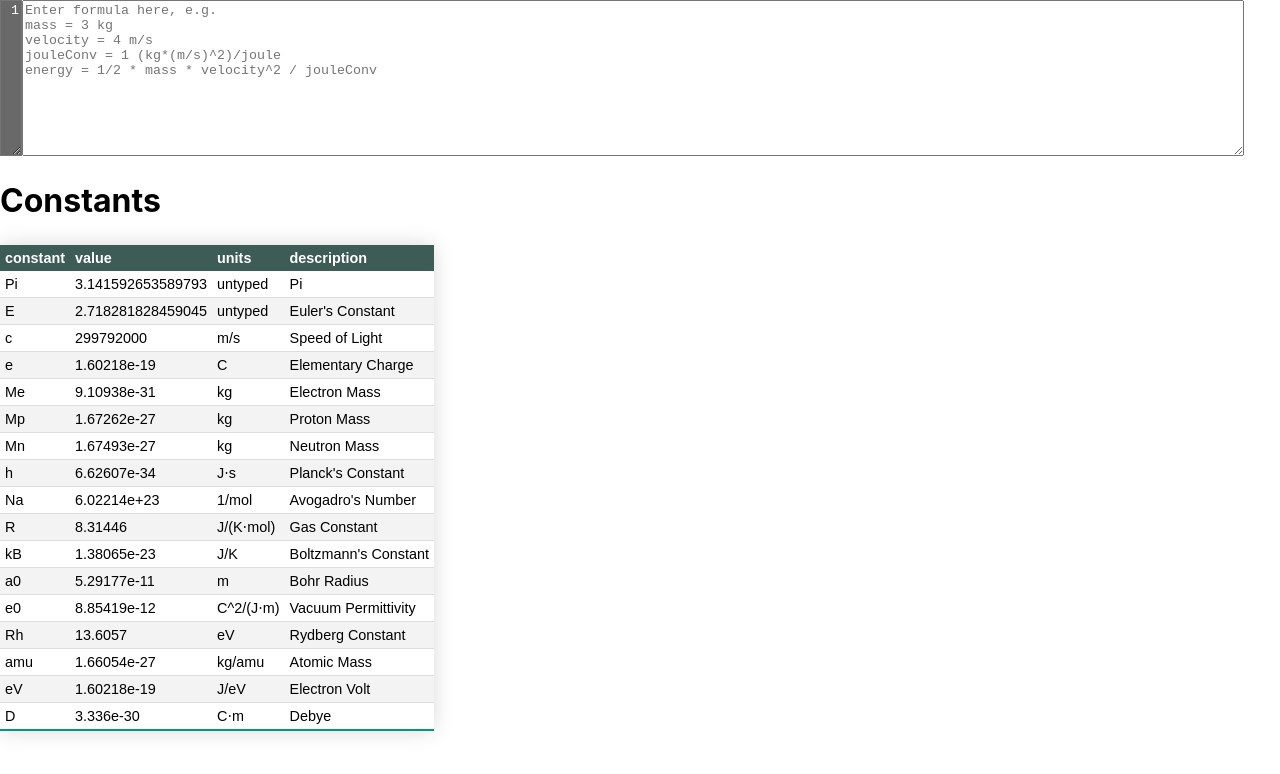
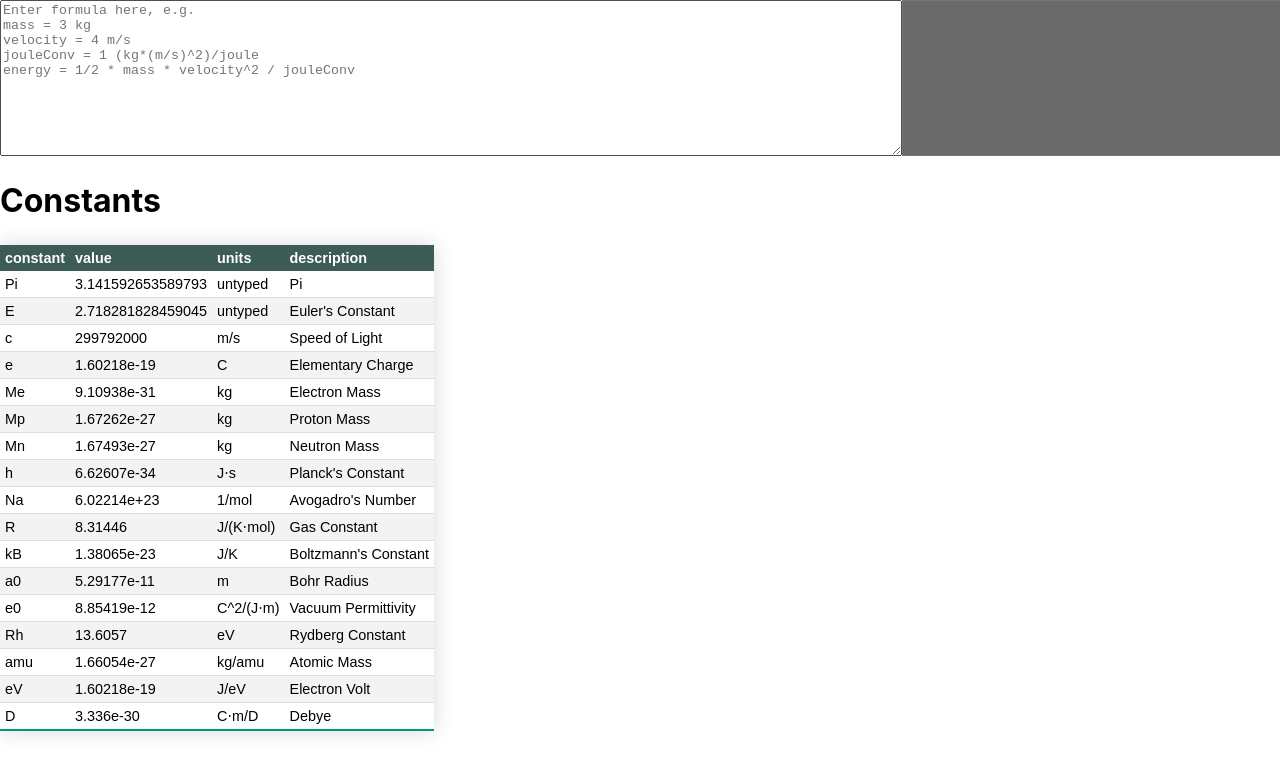
Before and after one commit to smedberg/sci-calc, a React (Create React App) app: page / in a window 1280 px wide. Shown: the top 774 px of the page. Built offline with nearby package versions, Linux system fonts and the light colour scheme.

Commit message:
Better (?) way to display results

```diff
--- a/src/App.js
+++ b/src/App.js
@@ -48,7 +48,7 @@ class App extends React.Component {
     }
     return (
       <span>
-        <FormulaInput formula={this.state.formula} onChange={ changedFormula => { this.setState({formula: changedFormula }) } } />
+        <FormulaInput formula={this.state.formula} results={results} onChange={ changedFormula => { this.setState({formula: changedFormula }) } } />
         <ResultsDisplay results={results} />
         <VariablesDisplay variables={variables} />
         <ConstantsDisplay/>
--- a/src/Calculator.js
+++ b/src/Calculator.js
@@ -22,7 +22,7 @@ const SCIPARSER_CONSTANTS = [
   ["Rh", [13.6057, "eV"], "Rydberg Constant"],
   ["amu", [1.66054e-27, "kg/amu"], "Atomic Mass"],
   ["eV", [1.60218e-19, "J/eV"], "Electron Volt"],
-  ["D", [3.336e-30, "C⋅m"], "Debye"]
+  ["D", [3.336e-30, "C⋅m/D"], "Debye"]
 ];
 
 const SETTER_LINE_REGEXP = /([a-zA-Z][a-zA-Z0-9]*) *= *(.*)/;
@@ -39,8 +39,10 @@ class Calculator {
     const lines = text.split('\n');
     for (let i = 0; i < lines.length; i++) {
       const line = lines[i].trim();
-      if (line === '' || line.startsWith('//')) {
-        result.push(['(blank)', '']);
+      if (line === '') {
+        result.push(['', '', null]);
+      } else if (line.startsWith('//')) {
+        result.push([line, '', null]);
       } else {
         try {
           const setterMatch = SETTER_LINE_REGEXP.exec(line);
@@ -59,13 +61,14 @@ class Calculator {
           }
 
           parsedLine[1] = TypeSimplifier.simplify(parsedLine[1]);
+          parsedLine[2] = null;
           result.push(parsedLine);
         } catch (error) {
           var errorMessage = error.message;
           if (error.location && error.location.start && error.location.start.column) {
             errorMessage = errorMessage + ' (column ' + error.location.start.column + ')';
           }
-          result.push([errorMessage, '']);
+          result.push([errorMessage, '', error]);
         }
       }
     }
--- a/src/FormulaInput.css
+++ b/src/FormulaInput.css
@@ -1,12 +1,20 @@
-.LineNumbering {
+.InputAndResults {
+	white-space:nowrap;
+}
+
+.Results {
 	overflow-y: hidden;
 	background-color: rgb(105,105,105);
 	color: white;
-	text-align: right;
-	vertical-align:top
+	text-align: left;
+	vertical-align:top;
+	width: 30%;
+	display: inline-block;
+	resize: none;
 }
 
 .FormulaInput {
-	width: 95%;
+	width: 70%;
 	resize: vertical;
+	display: inline-block;
 }
--- a/src/FormulaInput.js
+++ b/src/FormulaInput.js
@@ -11,7 +11,7 @@ class FormulaInput extends React.Component {
     this.onScrollChange = this.onScrollChange.bind(this);
     this.onMouseUp = this.onMouseUp.bind(this);
 
-    this.lineNumberingRef= React.createRef();
+    this.resultsRef= React.createRef();
     this.formulaRef= React.createRef();
   }
 
@@ -20,31 +20,22 @@ class FormulaInput extends React.Component {
   }
 
   onScrollChange() {
-    this.lineNumberingRef.current.scrollTop = this.formulaRef.current.scrollTop;
+    this.resultsRef.current.scrollTop = this.formulaRef.current.scrollTop;
   }
 
   onMouseUp(event) {
-    this.lineNumberingRef.current.style.height = event.target.clientHeight + 'px';
+    this.resultsRef.current.style.height = event.target.clientHeight + 'px';
   }
 
   render() {
-    let numLines = this.props.formula.split(/\r|\r\n|\n/).length;
-    const counts = [];
-    for (let i = 0; i < numLines; i++) {
-      counts.push((i + 1).toString());
+    let results = [];
+    for (let i = 0; i < this.props.results.length; i++) {
+      results.push(this.props.results[i][0] + ' ' + this.props.results[i][1]);
     }
-    let countsText = counts.join('\n');
+    let countsText = results.join('\n');
 
     return (
-        <span>
-          <textarea
-            value={countsText}
-            className="LineNumbering"
-            rows="10"
-            cols="2"
-            wrap="off"
-            readOnly
-            ref={this.lineNumberingRef} />
+        <div className="InputAndResults" data-testid="formula-input">
           <textarea
             value={this.props.formula}
             onChange={e => this.onTextChange(e)}
@@ -54,14 +45,21 @@ class FormulaInput extends React.Component {
             placeholder="Enter formula here, e.g.&#10;mass = 3 kg&#10;velocity = 4 m/s&#10;jouleConv = 1 (kg*(m/s)^2)/joule&#10;energy = 1/2 * mass * velocity^2 / jouleConv"
             rows="10"
             nowrap="nowrap"
-            autocomplete="off"
-            autocorrect="off"
-            autocapitalize="off"
-            spellcheck="false"
+            autoComplete="off"
+            autoCorrect="off"
+            autoCapitalize="off"
+            spellCheck="false"
             wrap="off"
             data-testid="formula-text-area"
             ref={this.formulaRef} />
-        </span>
+          <textarea
+            value={countsText}
+            className="Results"
+            rows="10"
+            wrap="off"
+            readOnly
+            ref={this.resultsRef} />
+        </div>
     );
   }
 }
--- a/src/ResultsDisplay.css
+++ b/src/ResultsDisplay.css
@@ -1,31 +1,9 @@
-#results table {
-    border-collapse: collapse;
-    margin: 25px 0;
-    font-size: 0.9em;
-    font-family: sans-serif;
-    min-width: 400px;
-    box-shadow: 0 0 20px rgba(0, 0, 0, 0.15);
+#results .value {
+    font-weight:  bold;
+    color: green;
 }
 
-#results thead tr {
-    background-color: #00cca3;
-    color: #ffffff;
-    text-align: left;
+#results .error {
+    font-weight:  bold;
+    color: red;
 }
-
-#results th,
-#results td {
-    padding: 5px;
-}
-
-#results tbody tr {
-    border-bottom: 1px solid #dddddd;
-}
-
-#results tbody tr:nth-of-type(even) {
-    background-color: #f3f3f3;
-}
-
-#results tbody tr:last-of-type {
-    border-bottom: 2px solid #009879;
-}
--- a/src/ResultsDisplay.js
+++ b/src/ResultsDisplay.js
@@ -1,46 +1,32 @@
 import React from 'react';
 import './ResultsDisplay.css';
-
-class ResultDisplay extends React.Component {
-  render() {
-    let resultValue = this.props.resultValue;
-    if (!isNaN(resultValue) && '' !== resultValue) {
-      resultValue = resultValue.toExponential();
-    }
-    return (
-        <tr className="Result">
-          <td>{this.props.index + 1}</td><td>{resultValue}</td><td>{this.props.units}</td>
-        </tr>
-    );
-  }
-}
 
 class ResultsDisplay extends React.Component {
   render() {
     const results = this.props.results;
 
-    if (0 === results.length) {
+    let result = null;
+    // Display the last result- either a calculated value or
+    // an error.  Do not display blank lines, comments, etc.
+    for (let i = results.length - 1; i >= 0; i--) {
+      if (typeof(results[i][0]) =='number' || results[i][2] !== null) {
+        result = results[i];
+        break;
+      }
+    }
+
+    if (result === null) {
       return (<span />);
     }
 
-    const resultsDisplays = [];
-
-    for (let i = 0; i < results.length; i++) {
-      resultsDisplays.push(<ResultDisplay index={i} resultValue={results[i][0]} units={results[i][1]} key={i}/>);
+    let valueClass = 'value';
+    if (result[2] !== null) {
+      // There is an error
+      valueClass = 'error';
     }
-
-
     return (
       <div  id='results' data-testid="results-display-area">
-        <h1>Results</h1>
-        <table>
-          <thead><tr>
-            <th>row</th><th>value</th><th>units</th>
-          </tr></thead>
-          <tbody>
-            {resultsDisplays}
-          </tbody>
-        </table>
+        <span className={valueClass}>{result[0]} {result[1]}</span>
       </div>
     );
   }
```
Also changed, not shown: 2 other files (tests, documents, lock files or other folders).
